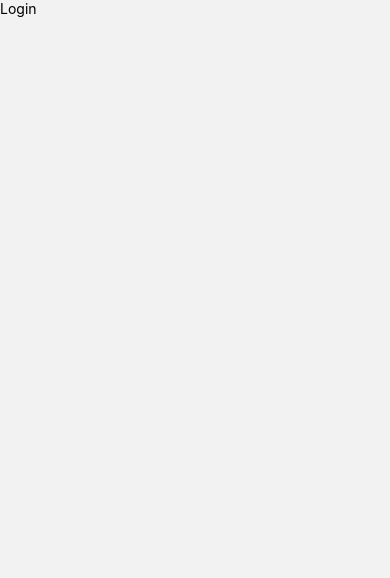
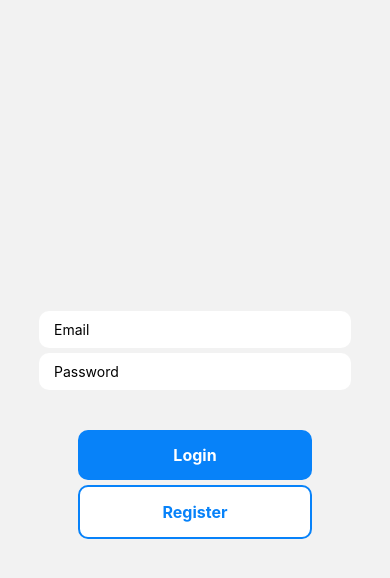
Before and after one commit to CantBeSubh/TARP, a React Native app in the folder frontend/: screen /Login in a window 390 px wide. Shown: the top 578 px of the page. Built offline with nearby package versions, Linux system fonts and the light colour scheme; no server answers.

Commit message:
working auth

```diff
--- /dev/null
+++ b/frontend/firebase.js
@@ -0,0 +1,19 @@
+import { initializeApp } from "firebase/app";
+import { getAuth } from "firebase/auth";
+
+const firebaseConfig = {
+    apiKey: "AIzaSyAKNZHjwAiqmZlT22Lnau_dEYBmIloAr4E",
+    authDomain: "tarp-13426.firebaseapp.com",
+    projectId: "tarp-13426",
+    storageBucket: "tarp-13426.appspot.com",
+    messagingSenderId: "688436115557",
+    appId: "1:688436115557:web:0c51931e14ed78c1b4ee8c",
+    measurementId: "G-9LYDEGB5P7"
+};
+
+// Initialize Firebase
+const app = initializeApp(firebaseConfig);
+
+const auth = getAuth();
+
+export { auth };
--- a/frontend/screens/Home.js
+++ b/frontend/screens/Home.js
@@ -1,14 +1,52 @@
-import { StyleSheet, Text, View } from 'react-native'
+import { useNavigation } from '@react-navigation/core'
 import React from 'react'
+import { StyleSheet, Text, TouchableOpacity, View } from 'react-native'
+import { auth } from '../firebase'
+import { signOut } from "firebase/auth";
 
 const Home = () => {
+    const navigation = useNavigation()
+
+    const handleSignOut = () => {
+        signOut(auth)
+            .then(() => {
+                navigation.replace("Login")
+            })
+            .catch(error => alert(error.message))
+    }
+
     return (
-        <View>
-            <Text>Home</Text>
+        <View style={styles.container}>
+            <Text>Email: {auth.currentUser?.email}</Text>
+            <TouchableOpacity
+                onPress={handleSignOut}
+                style={styles.button}
+            >
+                <Text style={styles.buttonText}>Sign out</Text>
+            </TouchableOpacity>
         </View>
     )
 }
 
 export default Home
 
-const styles = StyleSheet.create({})
+const styles = StyleSheet.create({
+    container: {
+        flex: 1,
+        justifyContent: 'center',
+        alignItems: 'center'
+    },
+    button: {
+        backgroundColor: '#0782F9',
+        width: '60%',
+        padding: 15,
+        borderRadius: 10,
+        alignItems: 'center',
+        marginTop: 40,
+    },
+    buttonText: {
+        color: 'white',
+        fontWeight: '700',
+        fontSize: 16,
+    },
+})
--- a/frontend/screens/Login.js
+++ b/frontend/screens/Login.js
@@ -1,14 +1,127 @@
-import { StyleSheet, Text, View } from 'react-native'
-import React from 'react'
+import { useNavigation } from '@react-navigation/core'
+import React, { useEffect, useState } from 'react'
+import { KeyboardAvoidingView, StyleSheet, Text, TextInput, TouchableOpacity, View } from 'react-native'
+import { auth } from '../firebase'
+import { createUserWithEmailAndPassword, signInWithEmailAndPassword, onAuthStateChanged } from "firebase/auth";
 
 const Login = () => {
+    const [email, setEmail] = useState('')
+    const [password, setPassword] = useState('')
+
+    const navigation = useNavigation()
+
+    useEffect(() => {
+        const unsubscribe = onAuthStateChanged(auth, user => {
+            if (user) {
+                navigation.replace("Home")
+            }
+        })
+
+        return unsubscribe
+    }, [])
+
+    const handleSignUp = () => {
+        createUserWithEmailAndPassword(auth, email, password)
+            .then(userCredentials => {
+                const user = userCredentials.user;
+                console.log('Registered with:', user.email);
+            })
+            .catch(error => alert(error.message))
+    }
+
+    const handleLogin = () => {
+        signInWithEmailAndPassword(auth, email, password)
+            .then(userCredentials => {
+                const user = userCredentials.user;
+                console.log('Logged in with:', user.email);
+            })
+            .catch(error => alert(error.message))
+    }
+
     return (
-        <View>
-            <Text>Login</Text>
-        </View>
+        <KeyboardAvoidingView
+            style={styles.container}
+            behavior="padding"
+        >
+            <View style={styles.inputContainer}>
+                <TextInput
+                    placeholder="Email"
+                    value={email}
+                    onChangeText={text => setEmail(text)}
+                    style={styles.input}
+                />
+                <TextInput
+                    placeholder="Password"
+                    value={password}
+                    onChangeText={text => setPassword(text)}
+                    style={styles.input}
+                    secureTextEntry
+                />
+            </View>
+
+            <View style={styles.buttonContainer}>
+                <TouchableOpacity
+                    onPress={handleLogin}
+                    style={styles.button}
+                >
+                    <Text style={styles.buttonText}>Login</Text>
+                </TouchableOpacity>
+                <TouchableOpacity
+                    onPress={handleSignUp}
+                    style={[styles.button, styles.buttonOutline]}
+                >
+                    <Text style={styles.buttonOutlineText}>Register</Text>
+                </TouchableOpacity>
+            </View>
+        </KeyboardAvoidingView>
     )
 }
 
 export default Login
 
-const styles = StyleSheet.create({})
+const styles = StyleSheet.create({
+    container: {
+        flex: 1,
+        justifyContent: 'center',
+        alignItems: 'center',
+    },
+    inputContainer: {
+        width: '80%'
+    },
+    input: {
+        backgroundColor: 'white',
+        paddingHorizontal: 15,
+        paddingVertical: 10,
+        borderRadius: 10,
+        marginTop: 5,
+    },
+    buttonContainer: {
+        width: '60%',
+        justifyContent: 'center',
+        alignItems: 'center',
+        marginTop: 40,
+    },
+    button: {
+        backgroundColor: '#0782F9',
+        width: '100%',
+        padding: 15,
+        borderRadius: 10,
+        alignItems: 'center',
+    },
+    buttonOutline: {
+        backgroundColor: 'white',
+        marginTop: 5,
+        borderColor: '#0782F9',
+        borderWidth: 2,
+    },
+    buttonText: {
+        color: 'white',
+        fontWeight: '700',
+        fontSize: 16,
+    },
+    buttonOutlineText: {
+        color: '#0782F9',
+        fontWeight: '700',
+        fontSize: 16,
+    },
+})
```
